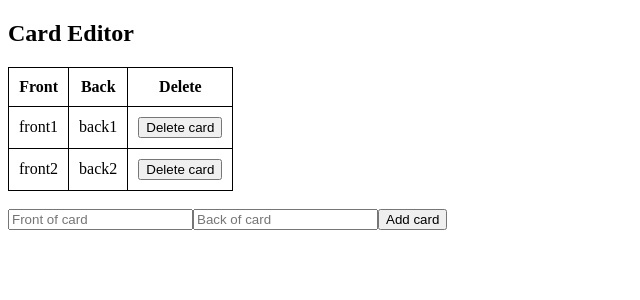
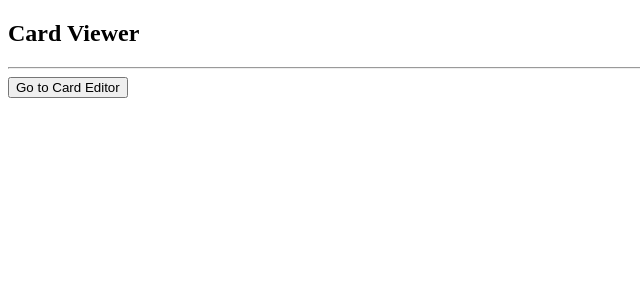
Before and after one commit to IsabelXue15/flashcards, a React (Create React App) app: page / in a window 1280 px wide. Shown: the top 300 px of the page, without its empty margins (0-640 px from the left). Built offline with nearby package versions, Linux system fonts and the light colour scheme.

Commit message:
Some commit message message here

```diff
--- a/src/App.js
+++ b/src/App.js
@@ -1,5 +1,6 @@
 import React from 'react';
 import CardEditor from './CardEditor';
+import CardViewer from './CardViewer';
 
 class App extends React.Component {
   constructor(props) {
@@ -9,10 +10,37 @@
         { front: 'front1', back: 'back1' },
         { front: 'front2', back: 'back2' },
       ],
+      editor: false,
     };
   }
+
+  addCard = card => {
+    const cards = this.state.cards.slice().concat(card);
+    this.setState({ cards });
+  };
+
+  deleteCard = index => {
+    const cards = this.state.cards.slice();
+    cards.splice(index, 1);
+    this.setState({ cards });
+  }
+
+  switchMode = () => this.setState({ editor: !this.state.editor });
+
   render() {
-    return <CardEditor cards={this.state.cards} />;
+    if (this.state.editor) {
+      return (
+        <CardEditor
+          addCard={this.addCard}
+          cards={this.state.cards}
+          deleteCard={this.deleteCard}
+          switchMode={this.switchMode}
+        />
+      );
+    }
+    else {
+      return <CardViewer switchMode={this.switchMode} />;
+    }
   }
 }
 
--- a/src/CardEditor.js
+++ b/src/CardEditor.js
@@ -7,15 +7,12 @@
         this.state = { front: '', back: ''};
     }
 
-    // handleFrontChange = event => {
-    //     console.log(event.target.name);
-    //     this.setState({ front: event.target.value });
-    // };
+    addCard = () => {
+        this.props.addCard(this.state);
+        this.setState({ front: '', back: '' });
+    };
 
-    // handleBackChange = event => {
-    //     console.log(event.target.name);
-    //     this.setState({ back: event.target.value });
-    // };
+    deleteCard = index => this.props.deleteCard(index);
 
     handleChange = event =>
         this.setState({ [event.target.name]: event.target.value });
@@ -27,7 +24,7 @@
                     <td>{card.front}</td>
                     <td>{card.back}</td>
                     <td>
-                        <button>Delete card</button>
+                        <button onClick={() => this.deleteCard(index)}>Delete card</button>
                     </td>
                 </tr>
             );
@@ -59,7 +56,9 @@
                     placeholder="Back of card"
                     value={this.state.back}
                 />
-                <button>Add card</button>
+                <button onClick={this.addCard}>Add card</button>
+                <hr></hr>
+                <button onClick={this.props.switchMode}>Go to Card Viewer</button>
             </div>
         );
     }
--- /dev/null
+++ b/src/CardViewer.js
@@ -0,0 +1,15 @@
+import React from 'react';
+
+class CardViewer extends React.Component {
+    render() {
+        return (
+            <div>
+                <h2>Card Viewer</h2>
+                <hr></hr>
+                <button onClick={this.props.switchMode}>Go to Card Editor</button>
+            </div>
+        );
+    }
+}
+
+export default CardViewer;
```
